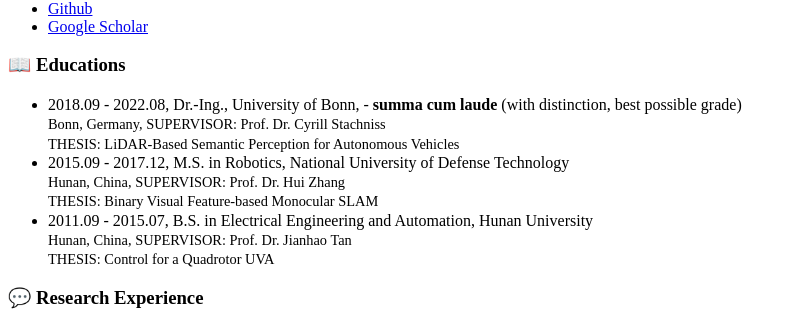
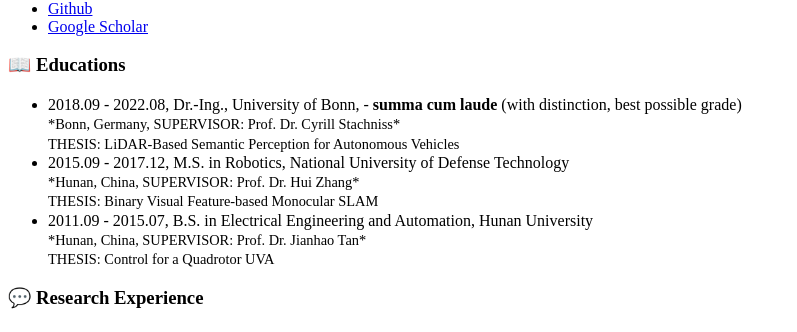
Before and after one commit to shenyehui/my-home, a Jekyll site: the page built from _pages/includes/others.md, in a window 1280 px wide. Shown: the part 420-752 px from the top of the page, without its empty margins (0-797 px from the left). Built offline with Jekyll 4.4.1, drawn with Linux system fonts in a browser that asks for light colours; our own code applies the rules of GitHub Pages for plain Markdown files.

Commit message:
Update others.md

```diff
--- a/_pages/includes/others.md
+++ b/_pages/includes/others.md
@@ -3,17 +3,17 @@
 # 📖 Educations
 - <p style="margin: 0; line-height: 1.2;">
   2018.09 - 2022.08, Dr.‑Ing., University of Bonn,  ‑ <strong>summa cum laude</strong> (with distinction, best possible grade)<br>
-  <span style="font-size: 90%;">Bonn, Germany, SUPERVISOR: Prof. Dr. Cyrill Stachniss</span><br>
+  <span style="font-size: 90%;">*Bonn, Germany, SUPERVISOR: Prof. Dr. Cyrill Stachniss*</span><br>
   <span style="font-size: 90%;">THESIS: LiDAR‑Based Semantic Perception for Autonomous Vehicles</span>
   </p>
 - <p style="margin: 0; line-height: 1.2;">
   2015.09 - 2017.12, M.S. in Robotics, National University of Defense Technology<br>
-  <span style="font-size: 90%;">Hunan, China, SUPERVISOR: Prof. Dr. Hui Zhang</span><br>
+  <span style="font-size: 90%;">*Hunan, China, SUPERVISOR: Prof. Dr. Hui Zhang*</span><br>
   <span style="font-size: 90%;">THESIS: Binary Visual Feature‑based Monocular SLAM</span>
   </p>
 - <p style="margin: 0; line-height: 1.2;">
   2011.09 - 2015.07, B.S. in Electrical Engineering and Automation, Hunan University<br>
-  <span style="font-size: 90%;">Hunan, China, SUPERVISOR: Prof. Dr. Jianhao Tan </span><br>
+  <span style="font-size: 90%;">*Hunan, China, SUPERVISOR: Prof. Dr. Jianhao Tan* </span><br>
   <span style="font-size: 90%;">THESIS: Control for a Quadrotor UVA</span>
   </p>
 
```
